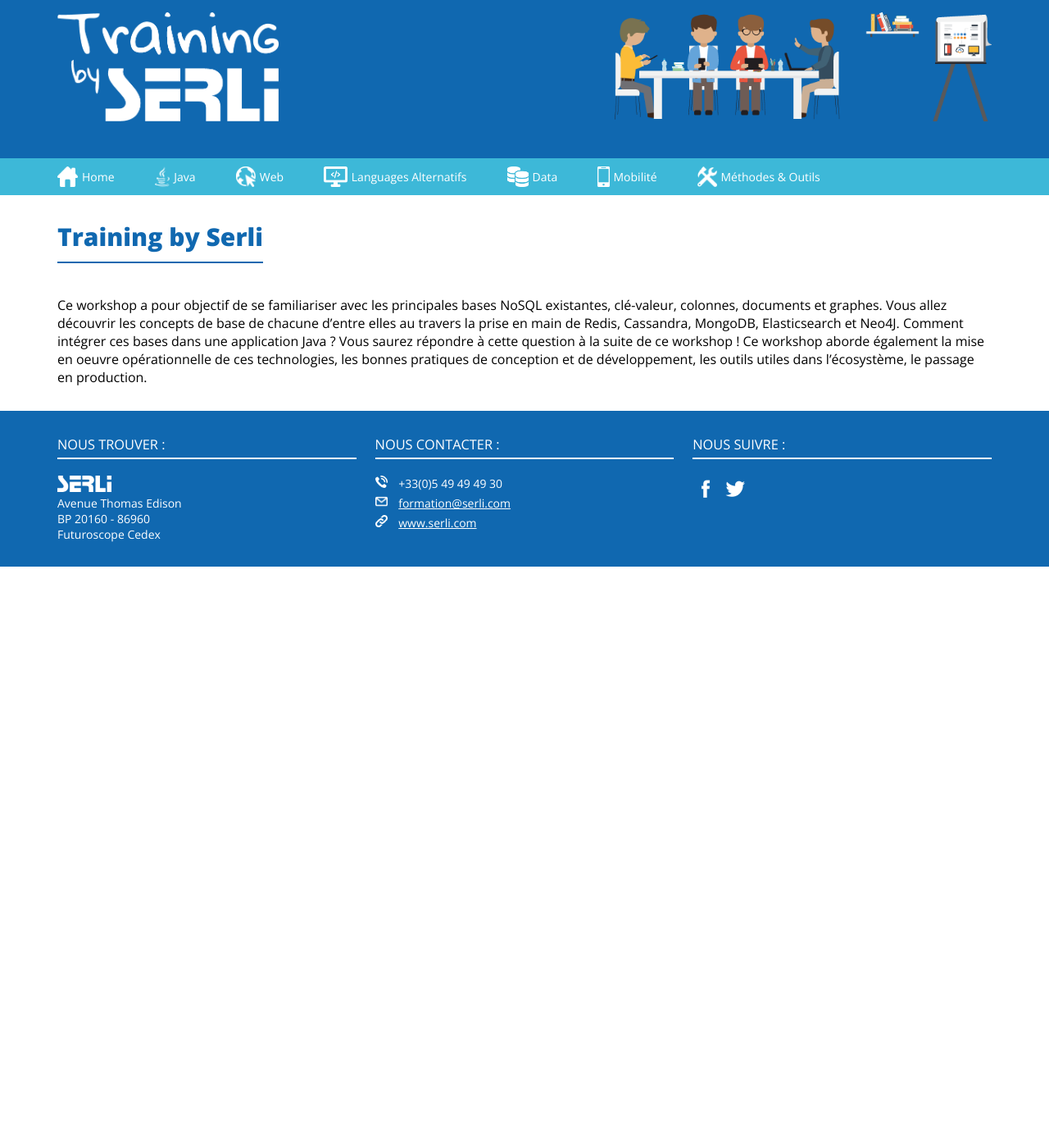
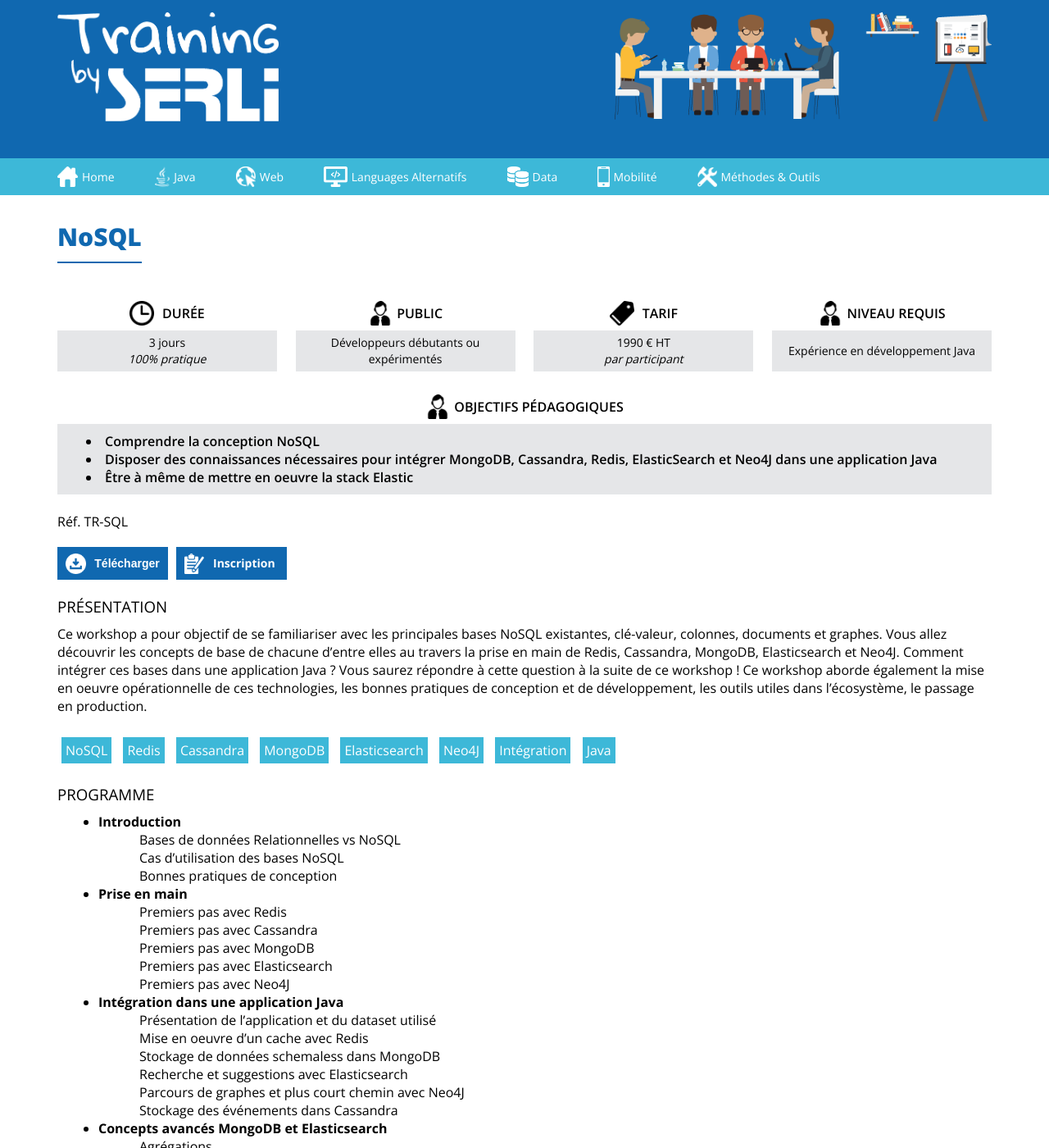
Before and after one commit to Serli/training-by-serli, a Jekyll site: the page built from Summary/Data/_posts/2017-02-09-NoSQL.md, in a window 1280 px wide and 1400 px high. Shown: the whole window at 82% size. Built offline with Jekyll 4.4.1, drawn with Linux system fonts in a browser that asks for light colours; nearby versions of some CDN libraries; our own code applies the rules of GitHub Pages for plain Markdown files; some of the changed text lies outside the part shown.

Commit message:
Update 2017-02-09-NoSQL.md

```diff
--- a/Summary/Data/_posts/2017-02-09-NoSQL.md
+++ b/Summary/Data/_posts/2017-02-09-NoSQL.md
@@ -29,7 +29,7 @@
     title: 'Introduction',
     activity: [
       'Bases de données Relationnelles vs NoSQL',
-      'Cas d'utilisation des bases NoSQL',
+      'Cas d’utilisation des bases NoSQL',
       'Bonnes pratiques de conception'
      ]
   },{
@@ -44,8 +44,8 @@
    },{
     title: 'Intégration dans une application Java',
     activity: [
-      'Présentation de l'application et du dataset utilisé',
-      'Mise en oeuvre d'un cache avec Redis',
+      'Présentation de l’application et du dataset utilisé',
+      'Mise en oeuvre d’un cache avec Redis',
       'Stockage de données schemaless dans MongoDB',
       'Recherche et suggestions avec Elasticsearch',
       'Parcours de graphes et plus court chemin avec Neo4J',
@@ -61,12 +61,12 @@
    }
 ]
 presentation: 'Ce workshop a pour objectif de se familiariser avec les principales bases NoSQL existantes, clé-valeur, colonnes, documents et graphes.
-Vous allez découvrir les concepts de base de chacune d'entre elles au travers la prise en main de Redis, Cassandra, MongoDB, Elasticsearch et Neo4J.
+Vous allez découvrir les concepts de base de chacune d’entre elles au travers la prise en main de Redis, Cassandra, MongoDB, Elasticsearch et Neo4J.
 Comment intégrer ces bases dans une application Java ? Vous saurez répondre à cette question à la suite de ce workshop !
-Ce workshop aborde également la mise en oeuvre opérationnelle de ces technologies, les bonnes pratiques de conception et de développement, les outils utiles dans l'écosystème, le passage en production.'
+Ce workshop aborde également la mise en oeuvre opérationnelle de ces technologies, les bonnes pratiques de conception et de développement, les outils utiles dans l’écosystème, le passage en production.'
 ---
 
 Ce workshop a pour objectif de se familiariser avec les principales bases NoSQL existantes, clé-valeur, colonnes, documents et graphes.
-Vous allez découvrir les concepts de base de chacune d'entre elles au travers la prise en main de Redis, Cassandra, MongoDB, Elasticsearch et Neo4J.
+Vous allez découvrir les concepts de base de chacune d’entre elles au travers la prise en main de Redis, Cassandra, MongoDB, Elasticsearch et Neo4J.
 Comment intégrer ces bases dans une application Java ? Vous saurez répondre à cette question à la suite de ce workshop !
-Ce workshop aborde également la mise en oeuvre opérationnelle de ces technologies, les bonnes pratiques de conception et de développement, les outils utiles dans l'écosystème, le passage en production.
+Ce workshop aborde également la mise en oeuvre opérationnelle de ces technologies, les bonnes pratiques de conception et de développement, les outils utiles dans l’écosystème, le passage en production.
```
